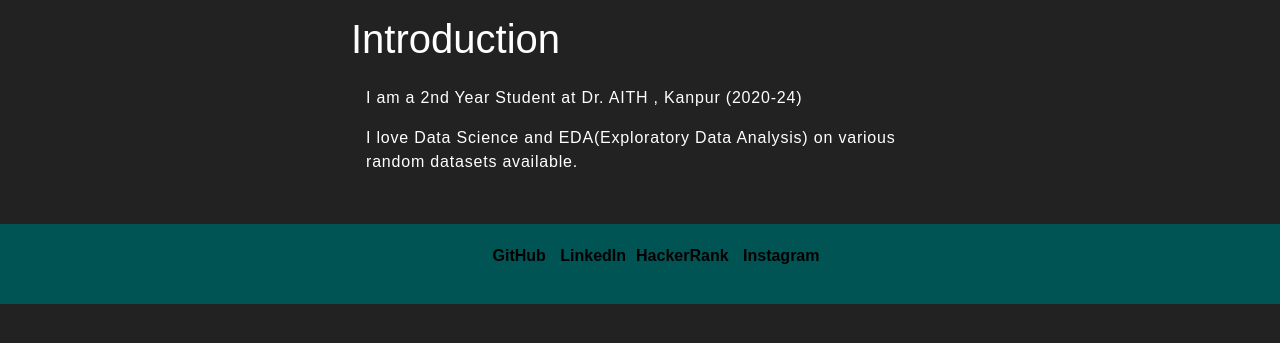
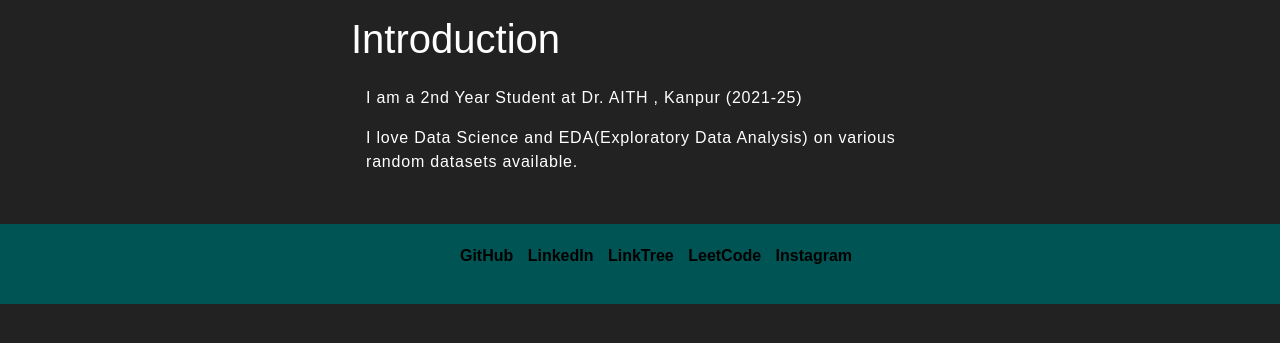
Before and after one commit to UtkarshPrajapati/Book-Recommender-System, a Flask app: page /about in a window 1280 px wide. Shown: the part 229-572 px from the top of the page. Run offline with Flask 3, Linux system fonts and the light colour scheme; parts of the project's set-up code (start-up, migrations or seed data) failed here and were passed over; some web fonts are replaced.

Commit message:
fixed links

```diff
--- a/templates/about.html
+++ b/templates/about.html
@@ -55,19 +55,17 @@
     </header>
     <section class="introduction-section">
         <h1>Introduction</h1>
-        <p>I am a 2nd Year Student at Dr. AITH , Kanpur (2020-24)</p>
+        <p>I am a 2nd Year Student at Dr. AITH , Kanpur (2021-25)</p>
         <p>I love Data Science and EDA(Exploratory Data Analysis) on various random datasets available.</p>
     </section>
 
     <footer class="content-footer">
         <ul class="social">
-            <li><a class="css-is-deranged" href="https://github.com/akashprap" target="_blank">GitHub</a></li>
-            <li><a class="css-is-deranged" href="https://www.linkedin.com/in/akash-prajapati-0747a91ab/" target="
-                    _blank">LinkedIn</a>
-            <li><a class="css-is-deranged" href="https://www.hackerrank.com/akashprap2002" target="
-                        _blank">HackerRank</a>
-            </li>
-            <li><a class="css-is-deranged" href="https://www.instagram.com/akash_prap/" target="_blank">Instagram</a></li>
+            <li><a class="css-is-deranged" href="https://github.com/UtkarshPrajapati" target="_blank">GitHub</a></li>
+            <li><a class="css-is-deranged" href="https://www.linkedin.com/in/utkarsh-prajapati-175a2319a/" target="_blank">LinkedIn</a></li>
+            <li><a class="css-is-deranged" href="https://linktr.ee/ut_op" target="_blank">LinkTree</a></li>
+            <li><a class="css-is-deranged" href="https://leetcode.com/utkarshprap/" target="_blank">LeetCode</a></li>
+            <li><a class="css-is-deranged" href="https://www.instagram.com/ut__op/" target="_blank">Instagram</a></li>
         </ul>
     </footer>
 
```
